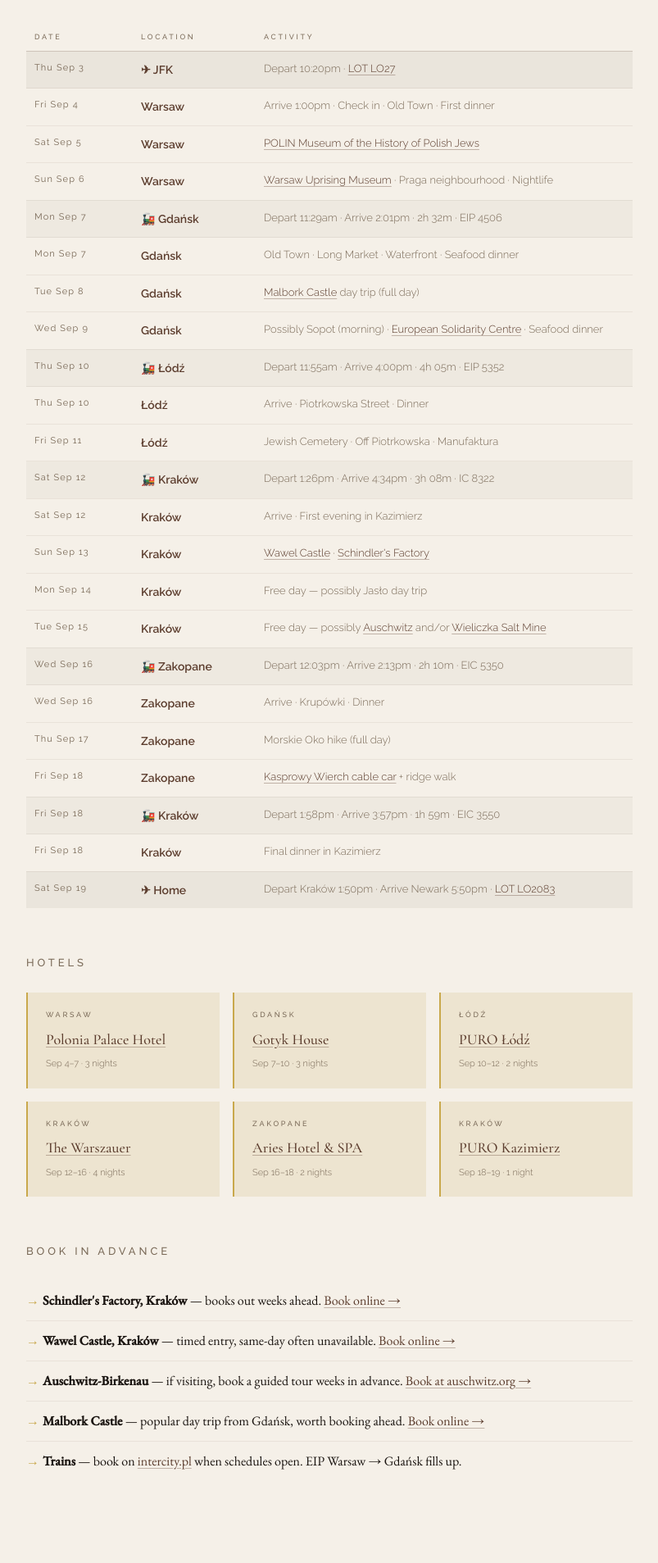
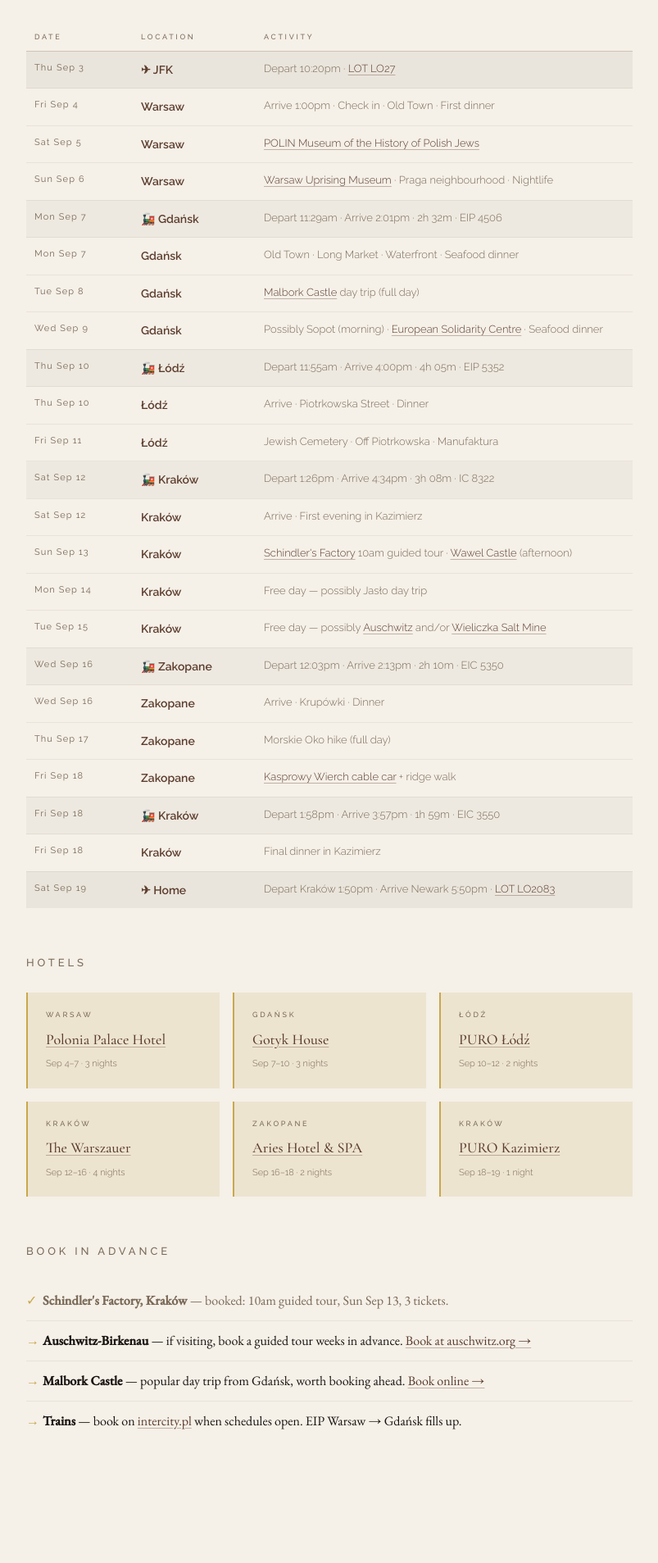
Before and after one commit to LordOfCorners/lordofcorners.github.io, a Jekyll site: the page poland-itinerary.html, which Jekyll copies as it is, in a window 1280 px wide. Shown: the part 796-2703 px from the top of the page at 82% size, without its empty margins (238-1041 px from the left). Built offline with Jekyll 4.4.1, drawn with Linux system fonts in a browser that asks for light colours; after the commit the page ends 2654 px from its top, so only the background shows below that.

Commit message:
Book Schindler's 10am guided tour; move Wawel to afternoon
Schindler's Enamel Factory is booked for a 10am guided tour (3 tickets)
on Sun Sep 13, so Wawel Royal Castle moves to the afternoon.

Wawel drops off the "Book in Advance" list — availability is deep, so it
is framed as something to watch and grab closer to the trip rather than
lock in now.

Co-Authored-By: Claude Opus 5 <noreply@anthropic.com>

```diff
--- a/poland-itinerary.html
+++ b/poland-itinerary.html
@@ -320,6 +320,9 @@
     color: var(--gold);
     font-family: 'Raleway', sans-serif;
   }
+
+  .book-list li.booked::before { content: '✓'; }
+  .book-list li.booked { color: var(--muted); }
 
   .book-list a {
     color: var(--rust);
@@ -887,7 +890,7 @@
           <tr>
             <td class="date-col"><span class="day-abbr">Sun </span>Sep 13</td>
             <td class="place-col">Kraków</td>
-            <td class="notes-col"><a href="https://bilety.wawel.krakow.pl/" target="_blank">Wawel Castle</a> · <a href="https://muzeumkrakowa.pl/en/branches/oskar-schindlers-enamel-factory" target="_blank">Schindler's Factory</a></td>
+            <td class="notes-col"><a href="https://muzeumkrakowa.pl/en/branches/oskar-schindlers-enamel-factory" target="_blank">Schindler's Factory</a> 10am guided tour · <a href="https://bilety.wawel.krakow.pl/" target="_blank">Wawel Castle</a> (afternoon)</td>
           </tr>
           <tr>
             <td class="date-col"><span class="day-abbr">Mon </span>Sep 14</td>
@@ -977,8 +980,7 @@
     <div class="overview-section">
       <h2>Book in Advance</h2>
       <ul class="book-list">
-        <li><strong>Schindler's Factory, Kraków</strong> — books out weeks ahead. <a href="https://muzeumkrakowa.pl/en/branches/oskar-schindlers-enamel-factory" target="_blank">Book online →</a></li>
-        <li><strong>Wawel Castle, Kraków</strong> — timed entry, same-day often unavailable. <a href="https://bilety.wawel.krakow.pl/" target="_blank">Book online →</a></li>
+        <li class="booked"><strong>Schindler's Factory, Kraków</strong> — booked: 10am guided tour, Sun Sep 13, 3 tickets.</li>
         <li><strong>Auschwitz-Birkenau</strong> — if visiting, book a guided tour weeks in advance. <a href="https://www.auschwitz.org/" target="_blank">Book at auschwitz.org →</a></li>
         <li><strong>Malbork Castle</strong> — popular day trip from Gdańsk, worth booking ahead. <a href="https://www.zamek.malbork.pl/en" target="_blank">Book online →</a></li>
         <li><strong>Trains</strong> — book on <a href="https://www.intercity.pl/en/" target="_blank">intercity.pl</a> when schedules open. EIP Warsaw → Gdańsk fills up.</li>
@@ -1181,10 +1183,10 @@
 
       <div class="day-block">
         <div class="day-label">Sun Sep 13</div>
-        <div class="day-title">Wawel Castle · Schindler's Factory</div>
+        <div class="day-title">Schindler's Factory · Wawel Castle</div>
         <div class="day-body">
-          <p>Wawel Royal Castle in the morning — the historic seat of Polish kings above the Vistula. <a href="https://bilety.wawel.krakow.pl/" target="_blank" class="booking-note"><strong>Book timed tickets online</strong> in advance</a></p>
-          <p style="margin-top:14px;">Schindler's Enamel Factory in the afternoon — a superb WWII museum telling the story of Kraków's Jews under Nazi occupation. <a href="https://muzeumkrakowa.pl/en/branches/oskar-schindlers-enamel-factory" target="_blank" class="booking-note"><strong>Book tickets online</strong> — sells out</a></p>
+          <p>Schindler's Enamel Factory at <strong>10am</strong> — guided tour booked for three. A superb WWII museum telling the story of Kraków's Jews under Nazi occupation. The tour runs roughly 90 minutes; arrive 15 minutes early at ul. Lipowa 4. <span class="booking-note"><strong>Booked</strong> — 10am guided tour, 3 tickets</span></p>
+          <p style="margin-top:14px;">Wawel Royal Castle in the afternoon — the historic seat of Polish kings above the Vistula. About 25 minutes back across the river from Lipowa. Timed entry, but availability is deep — dozens of slots per 10 minutes. No need to lock it in now; check back closer to the trip and grab an afternoon slot once the morning is settled. <a href="https://bilety.wawel.krakow.pl/" target="_blank" class="booking-note"><strong>Watch tickets</strong> — bilety.wawel.krakow.pl</a></p>
         </div>
       </div>
 
```
